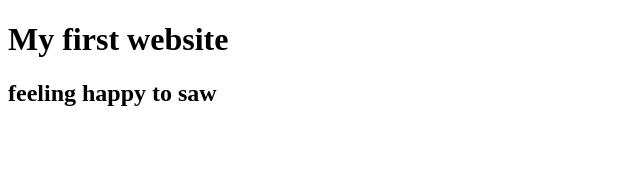
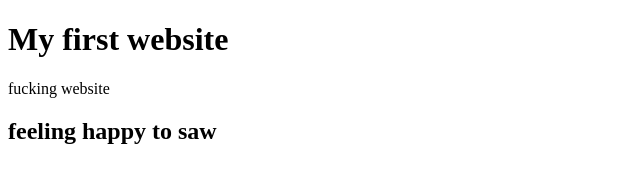
Before and after one commit to Anonshell/My-first-website, a plain HTML site: page index.html in a window 1280 px wide. Shown: the whole page, without its empty margins (0-640 px from the left). Drawn offline with Linux system fonts and the light colour scheme.

Commit message:
text update

```diff
--- a/index.html
+++ b/index.html
@@ -8,6 +8,7 @@
 </head>
 <body>
     <h1>My first website</h1>
+    <p>fucking website</p>
     <h2>feeling happy to saw</h2>
 </body>
 </html>
```
